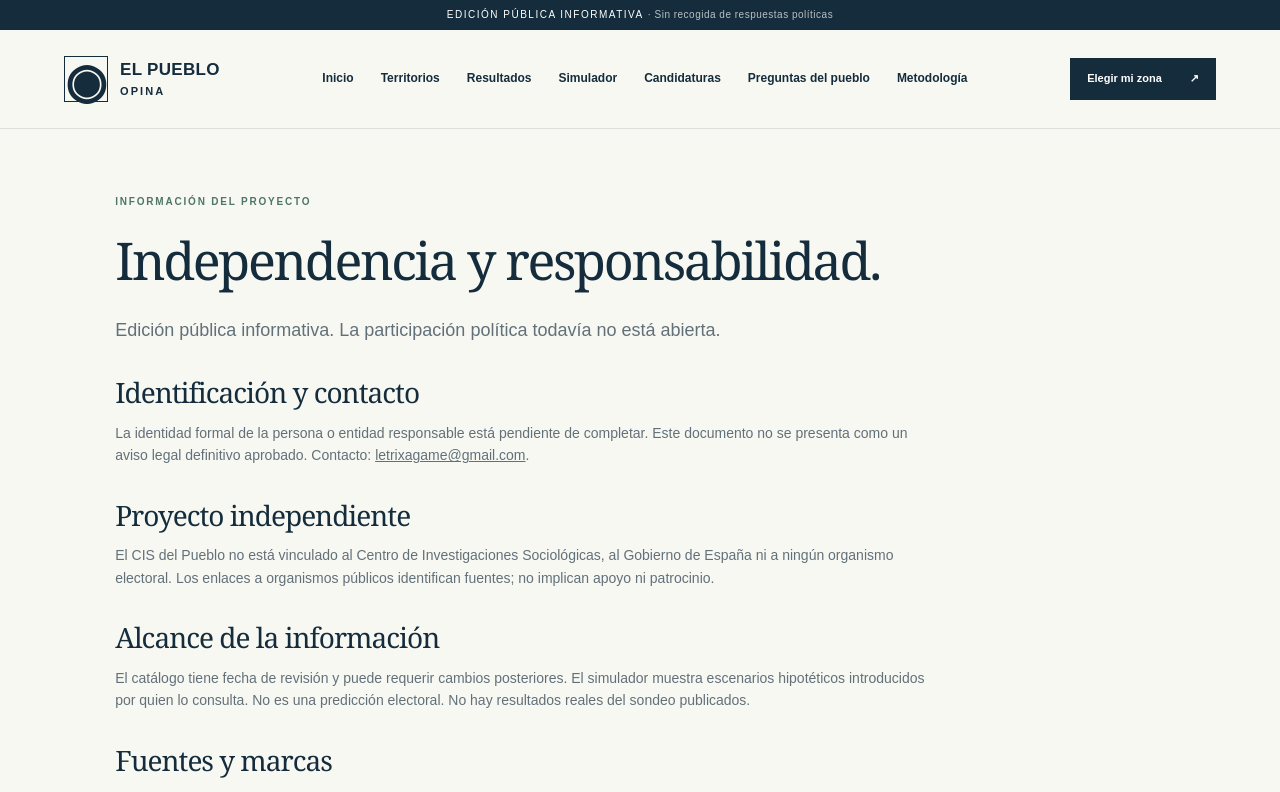
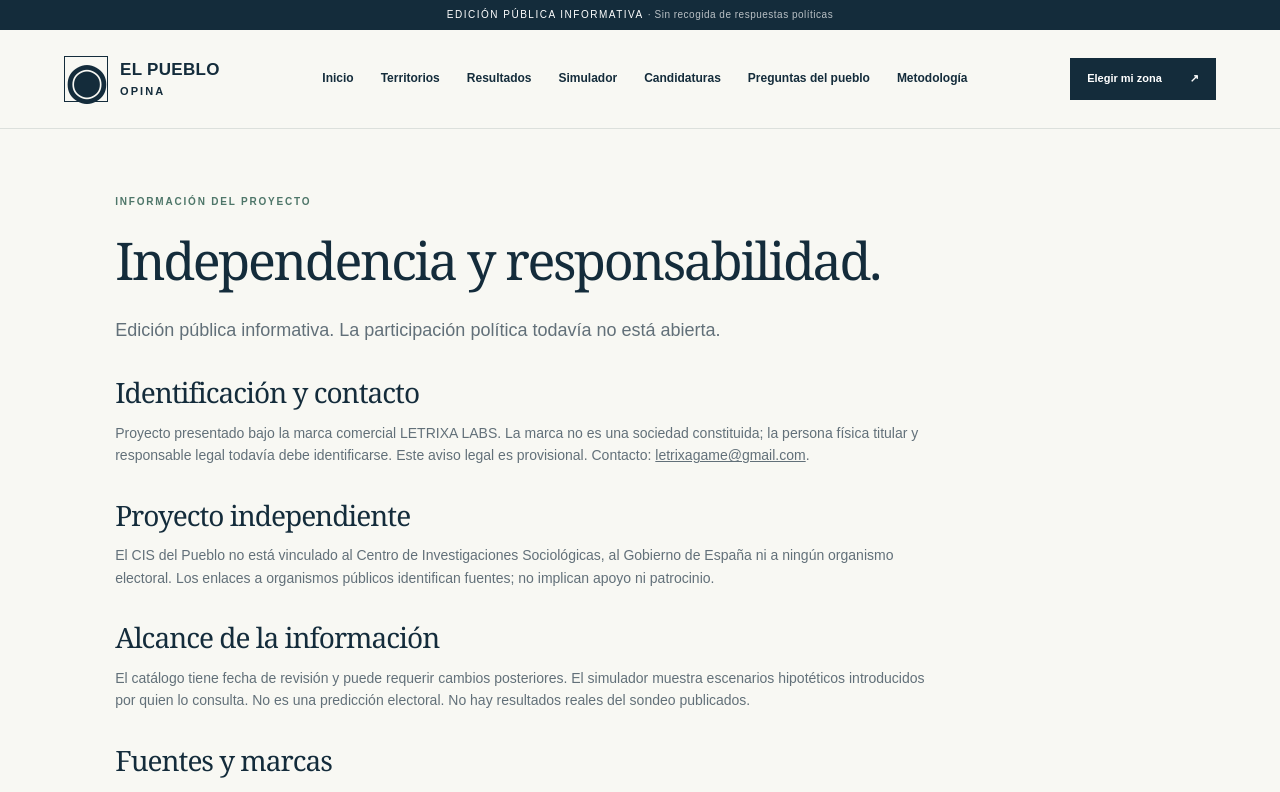
Before and after one commit to InversorIbex/ElCISDELPUEBLO, a Next.js app: page /aviso-legal in a window 1280 px wide. Shown: the top 792 px of the page. Built offline with nearby package versions, Linux system fonts and the light colour scheme.

Commit message:
Clarify provisional natural-person controller on app/aviso-legal/page.tsx

```diff
--- a/app/aviso-legal/page.tsx
+++ b/app/aviso-legal/page.tsx
@@ -13,8 +13,8 @@ export default function Legal() {
         <h2>Identificación y contacto</h2>
         <p>
           {legalContact.controllerName
-            ? `Nombre público indicado por el promotor: ${legalContact.controllerName}. La identificación legal completa del responsable sigue pendiente.`
-            : "La identidad formal de la persona o entidad responsable está pendiente de completar. Este documento no se presenta como un aviso legal definitivo aprobado."}{" "}
+            ? `Proyecto presentado bajo la marca comercial ${legalContact.tradeName}. Responsable legal: ${legalContact.controllerName}. La identificación y el aviso legal siguen pendientes de revisión.`
+            : `Proyecto presentado bajo la marca comercial ${legalContact.tradeName}. La marca no es una sociedad constituida; la persona física titular y responsable legal todavía debe identificarse. Este aviso legal es provisional.`}{" "}
           Contacto:{" "}
           <a href={`mailto:${legalContact.email}`}>{legalContact.email}</a>.
         </p>
```
